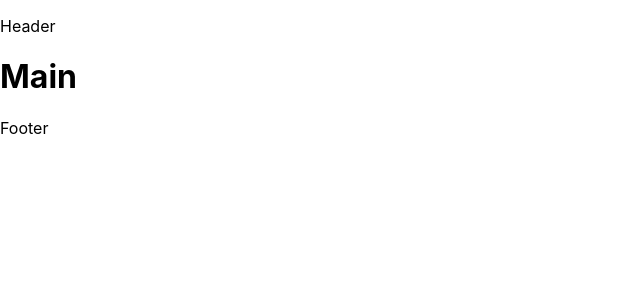
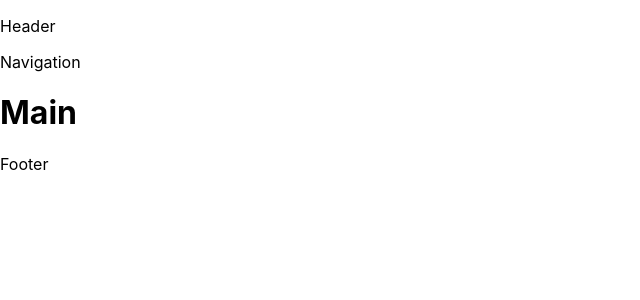
Before and after one commit to maurits-out/meta-frontend-developer-professional, a React (Create React App) app in the folder capstone/little-lemon/: page / in a window 1280 px wide. Shown: the top 300 px of the page, without its empty margins (0-640 px from the left). Built offline with nearby package versions, Linux system fonts and the light colour scheme.

Commit message:
Added semantic tags

```diff
--- a/capstone/little-lemon/src/App.js
+++ b/capstone/little-lemon/src/App.js
@@ -7,7 +7,7 @@ function App() {
         <p>Header</p>
       </header>
       <nav>
-
+        <p>Navigation</p>
       </nav>
       <main>
         <h1>Main</h1>
```
